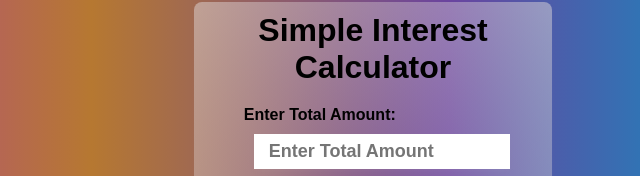
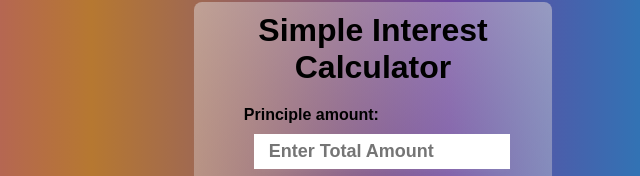
Before and after one commit to shreyaschandran/SimpleInterest-by-Shreyas, a plain HTML site: page index.html in a window 1280 px wide. Shown: the part 150-326 px from the top of the page, 267-907 px from the left. Drawn offline with Linux system fonts and the light colour scheme.

Commit message:
Update index.html

```diff
--- a/index.html
+++ b/index.html
@@ -12,7 +12,7 @@
         <h1>Simple Interest Calculator</h1>
         <div class="inpSection">
             <div class="amt">
-                <label for="amount">Enter Total Amount:   </label>
+                <label for="amount">Principle amount:   </label>
                 <input type="number" name="amount" id="amount" placeholder="Enter Total Amount">
             </div>
             <div class="time">
```
